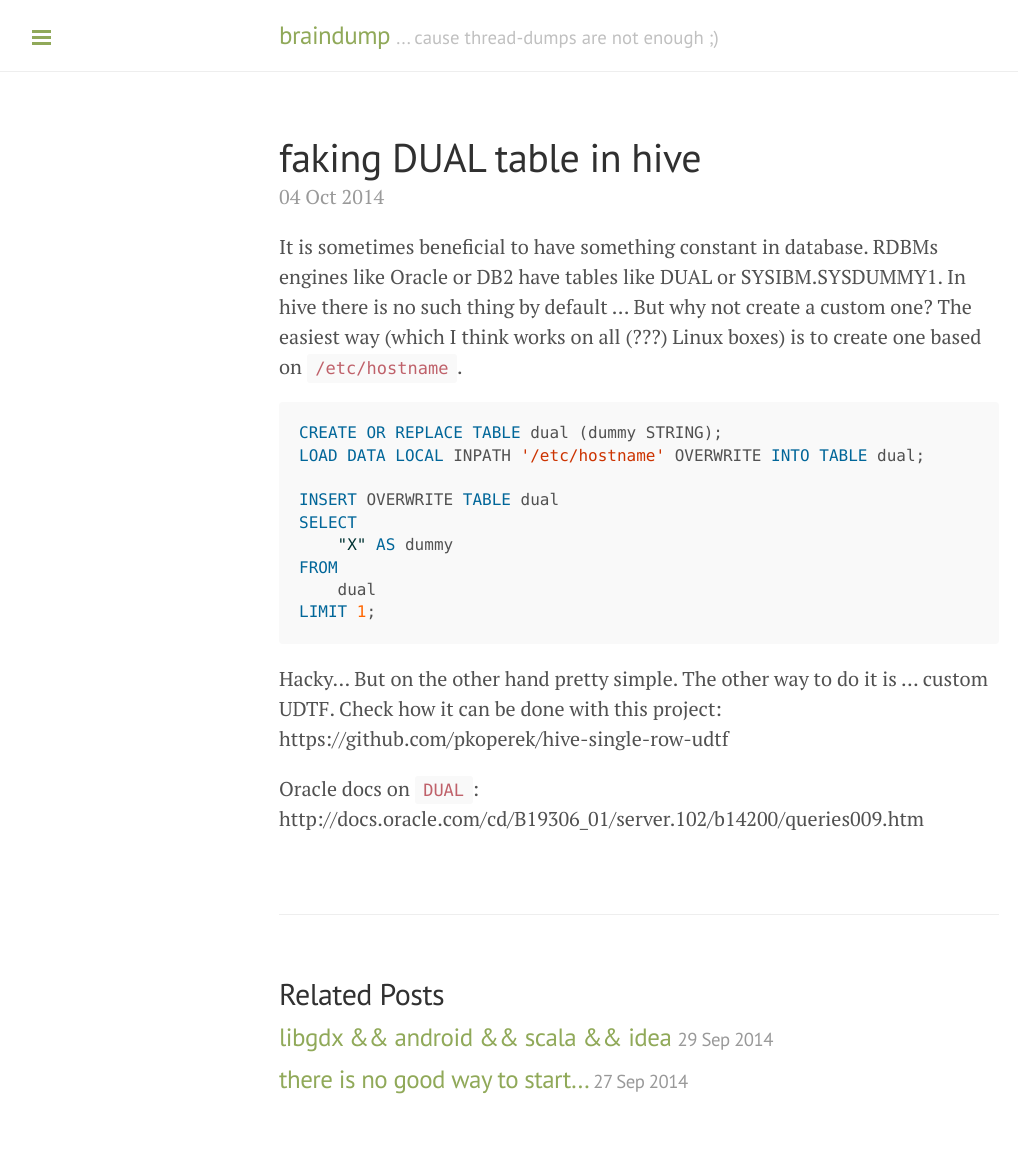
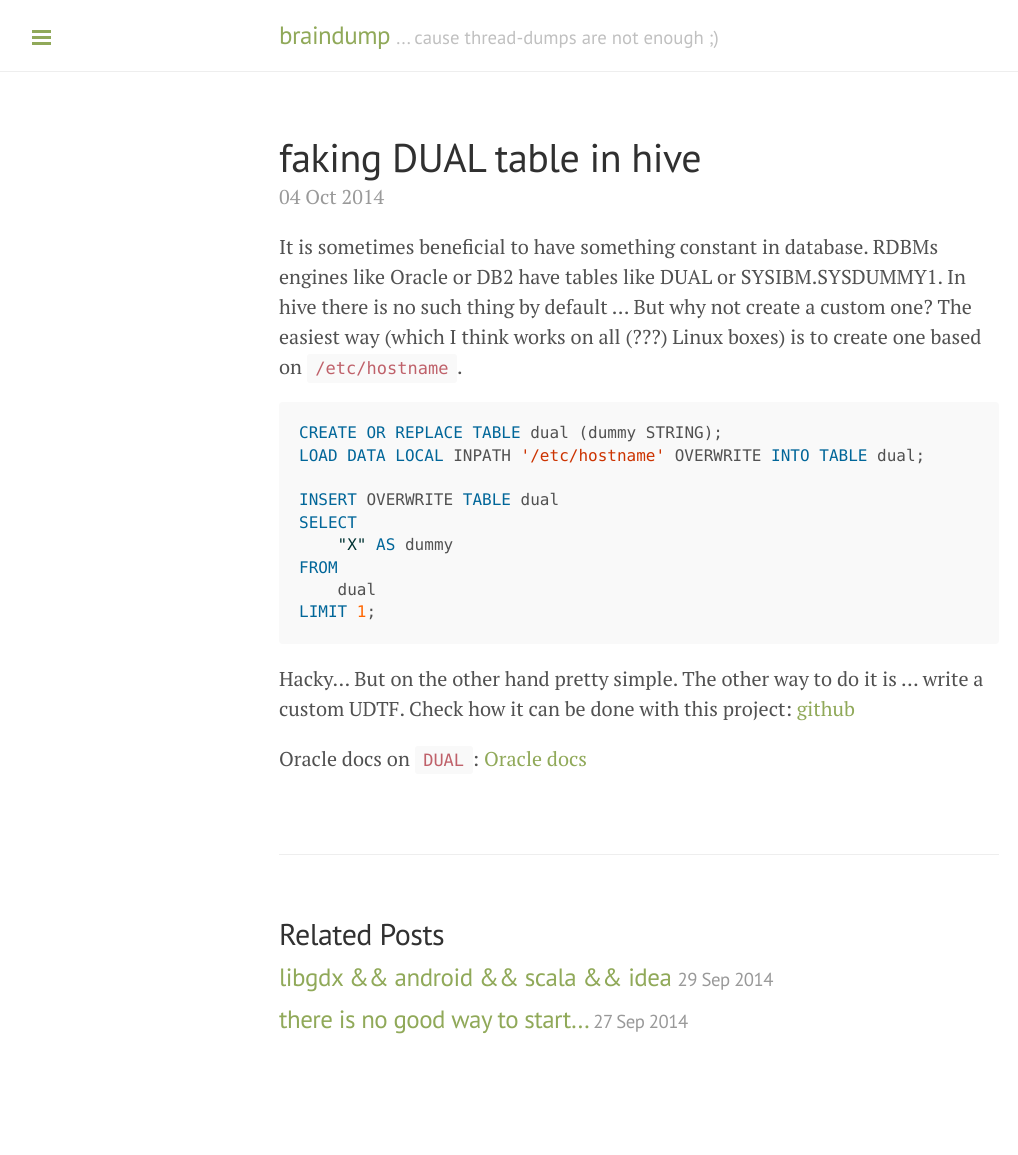
Before and after one commit to pkoperek/braindump, a Jekyll site: the page built from _posts/2014-10-04-hive-dual-table.md, in a window 1280 px wide. Shown: the whole page, without its empty margins (1-1019 px from the left). Built offline with Jekyll 4.4.1, drawn with Linux system fonts in a browser that asks for light colours; Markdown is read by kramdown in place of the engine named in the settings; after the commit the page ends 1095 px from its top, so only the background shows below that.

Commit message:
fix links

````diff
--- a/_posts/2014-10-04-hive-dual-table.md
+++ b/_posts/2014-10-04-hive-dual-table.md
@@ -18,6 +18,6 @@ LIMIT 1;
 ```
 
 Hacky... But on the other hand pretty simple.
-The other way to do it is ... custom UDTF. Check how it can be done with this project: https://github.com/pkoperek/hive-single-row-udtf
+The other way to do it is ... write a custom UDTF. Check how it can be done with this project: [github](https://github.com/pkoperek/hive-single-row-udtf)
 
-Oracle docs on `DUAL`: http://docs.oracle.com/cd/B19306_01/server.102/b14200/queries009.htm
+Oracle docs on `DUAL`: [Oracle docs](http://docs.oracle.com/cd/B19306_01/server.102/b14200/queries009.htm)
````
